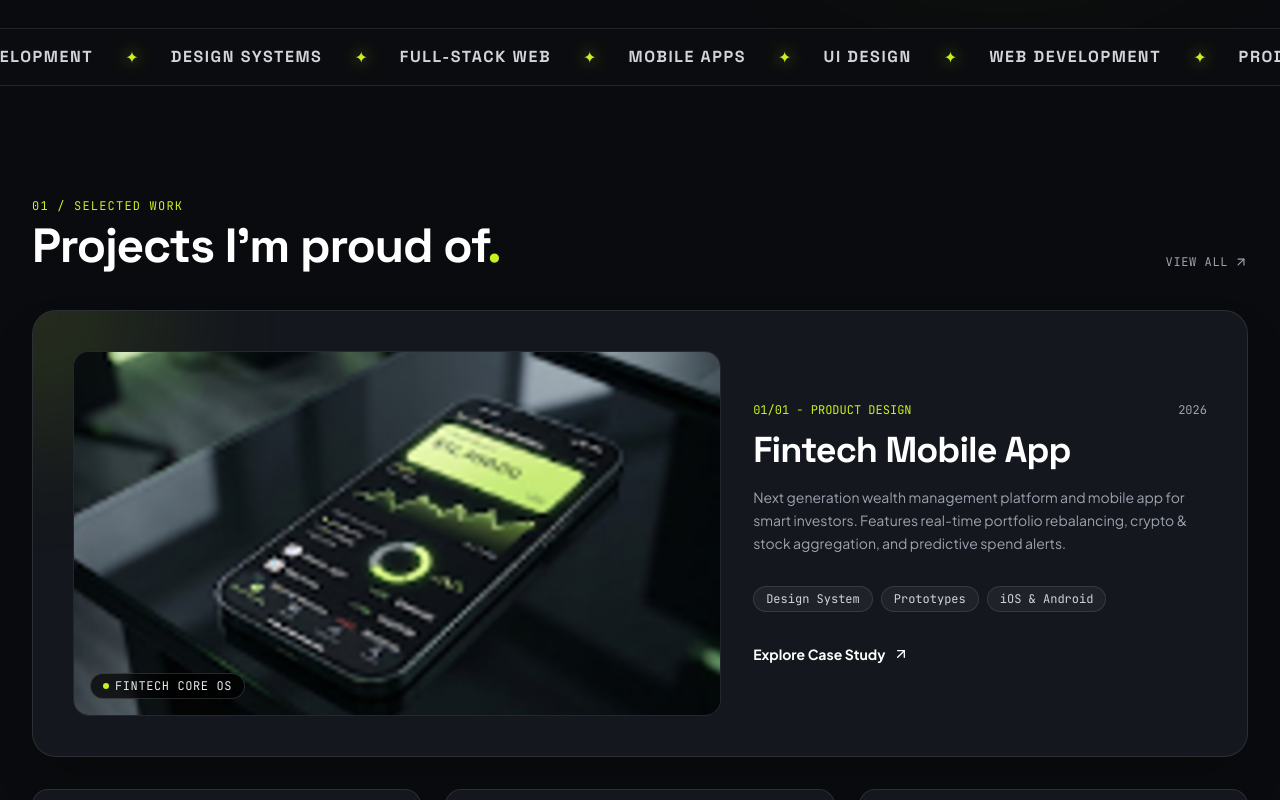
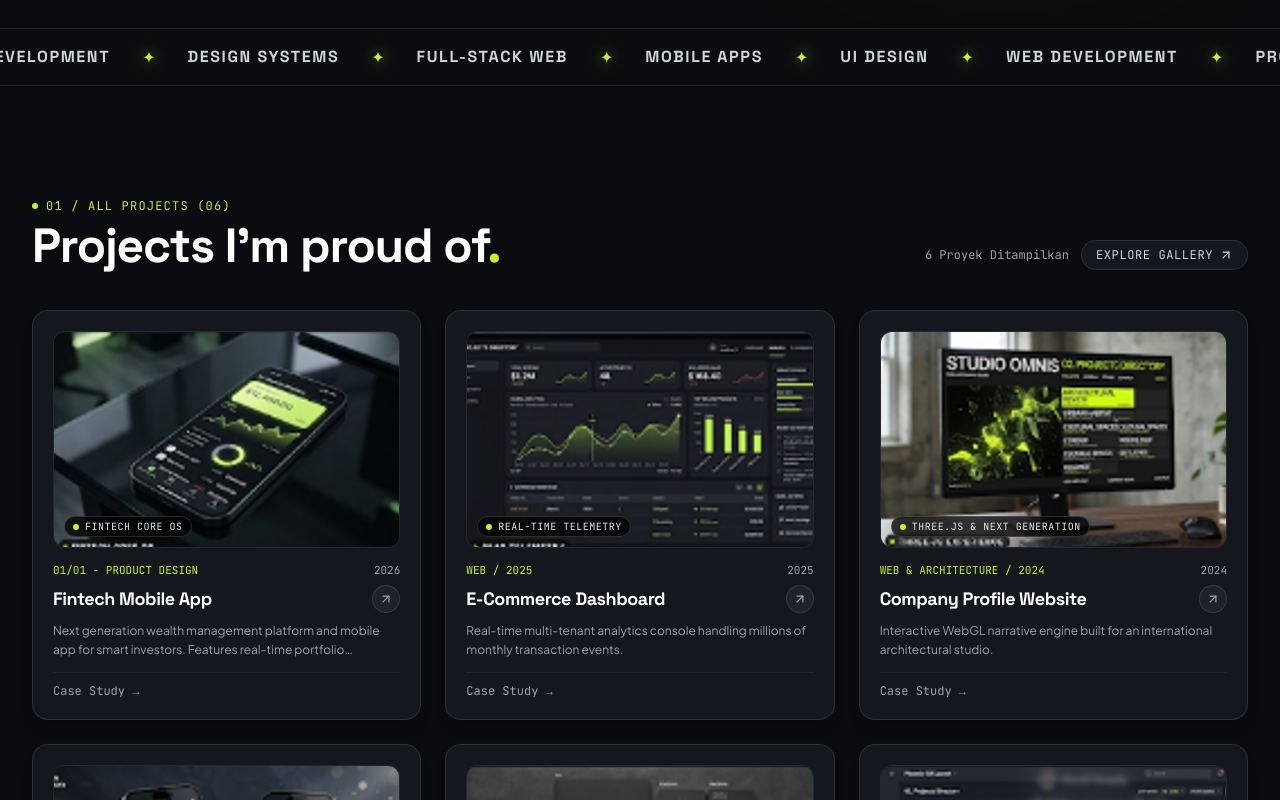
Before and after one commit to wandi240503/niswandi, a React (Vite) app: page / in a window 1280 px wide. Shown: the part 860-1660 px from the top of the page. Built offline with nearby package versions, Linux system fonts and the light colour scheme.

Commit message:
feat: display all admin updated projects on home page without limits with real-time sync

```diff
--- a/src/pages/HomePage.tsx
+++ b/src/pages/HomePage.tsx
@@ -11,11 +11,21 @@ export const HomePage: React.FC = () => {
   const [projects, setProjects] = useState(getStoredProjects());
 
   useEffect(() => {
+    const refreshProjects = () => {
       setProjects(getStoredProjects());
+    };
+    refreshProjects();
+    window.addEventListener('storage', refreshProjects);
+    window.addEventListener('niswandi_projects_updated', refreshProjects);
+    window.addEventListener('focus', refreshProjects);
+
+    return () => {
+      window.removeEventListener('storage', refreshProjects);
+      window.removeEventListener('niswandi_projects_updated', refreshProjects);
+      window.removeEventListener('focus', refreshProjects);
+    };
   }, []);
 
-  const featuredProject = projects[0];
-  const gridProjects = projects.slice(1);
   const testimonial = TESTIMONIALS[0];
 
   return (
@@ -145,33 +155,40 @@ export const HomePage: React.FC = () => {
         {/* Section Header */}
         <div className="flex flex-col sm:flex-row sm:items-end justify-between mb-10 gap-4">
           <div>
-            <div className="text-xs font-mono tracking-widest text-lime uppercase mb-2">
-              01 / SELECTED WORK
+            <div className="flex items-center space-x-2 text-xs font-mono tracking-widest text-lime uppercase mb-2">
+              <span className="w-1.5 h-1.5 rounded-full bg-lime" />
+              <span>01 / ALL PROJECTS ({String(projects.length).padStart(2, '0')})</span>
             </div>
             <h2 className="text-3xl sm:text-5xl font-black font-display tracking-tight text-white dark:text-white light:text-gray-900">
               Projects I'm proud of<span className="text-lime">.</span>
             </h2>
           </div>
+          <div className="flex items-center space-x-3">
+            <span className="text-xs font-mono text-gray-400">
+              {projects.length} Proyek Ditampilkan
+            </span>
             <Link
               to="/projects"
-            className="inline-flex items-center space-x-1.5 text-xs font-mono uppercase tracking-wider text-gray-400 hover:text-lime transition-colors group"
+              className="inline-flex items-center space-x-1.5 px-3.5 py-1.5 rounded-full bg-[#14171d] hover:bg-lime hover:text-black border border-white/10 text-xs font-mono uppercase tracking-wider text-gray-300 transition-all group"
             >
-            <span>View All</span>
+              <span>Explore Gallery</span>
               <ArrowUpRight className="w-3.5 h-3.5 transform group-hover:translate-x-0.5 group-hover:-translate-y-0.5 transition-transform" />
             </Link>
           </div>
-
-        {/* Featured Project */}
-        <div className="mb-8">
-          <ProjectCard project={featuredProject} layout="featured" />
         </div>
 
-        {/* Secondary Projects Grid (Compact 3 Columns) */}
+        {/* All Projects Grid (Compact 3 Columns) - Tanpa Pembatasan */}
+        {projects.length > 0 ? (
           <div className="grid grid-cols-1 sm:grid-cols-2 lg:grid-cols-3 gap-5 sm:gap-6">
-          {gridProjects.map((project) => (
+            {projects.map((project) => (
               <ProjectCard key={project.id} project={project} />
             ))}
           </div>
+        ) : (
+          <div className="py-12 text-center text-gray-400 font-mono text-sm border border-dashed border-white/10 rounded-2xl">
+            Belum ada proyek yang ditambahkan. Silakan tambahkan melalui panel Admin.
+          </div>
+        )}
       </section>
 
       {/* 4. PHILOSOPHY & STATS SECTION */}
--- a/src/pages/ProjectsPage.tsx
+++ b/src/pages/ProjectsPage.tsx
@@ -11,7 +11,19 @@ export const ProjectsPage: React.FC = () => {
   const [projects, setProjects] = useState(getStoredProjects());
 
   useEffect(() => {
-    setProjects(getStoredProjects());
+    const refreshProjects = () => {
+      setProjects(getStoredProjects());
+    };
+    refreshProjects();
+    window.addEventListener('storage', refreshProjects);
+    window.addEventListener('niswandi_projects_updated', refreshProjects);
+    window.addEventListener('focus', refreshProjects);
+
+    return () => {
+      window.removeEventListener('storage', refreshProjects);
+      window.removeEventListener('niswandi_projects_updated', refreshProjects);
+      window.removeEventListener('focus', refreshProjects);
+    };
   }, []);
 
   const countFormatted = String(projects.length).padStart(2, '0');
--- a/src/utils/projectStorage.ts
+++ b/src/utils/projectStorage.ts
@@ -26,6 +26,9 @@ export const getStoredProjects = (): Project[] => {
 export const saveProjectsToStorage = (projects: Project[]): boolean => {
   try {
     localStorage.setItem(STORAGE_KEY, JSON.stringify(projects));
+    if (typeof window !== 'undefined') {
+      window.dispatchEvent(new CustomEvent('niswandi_projects_updated', { detail: projects }));
+    }
     return true;
   } catch (e) {
     console.error("Error saving projects to storage (likely quota exceeded)", e);
```
Lines whose indentation alone changed are shown as unchanged.
